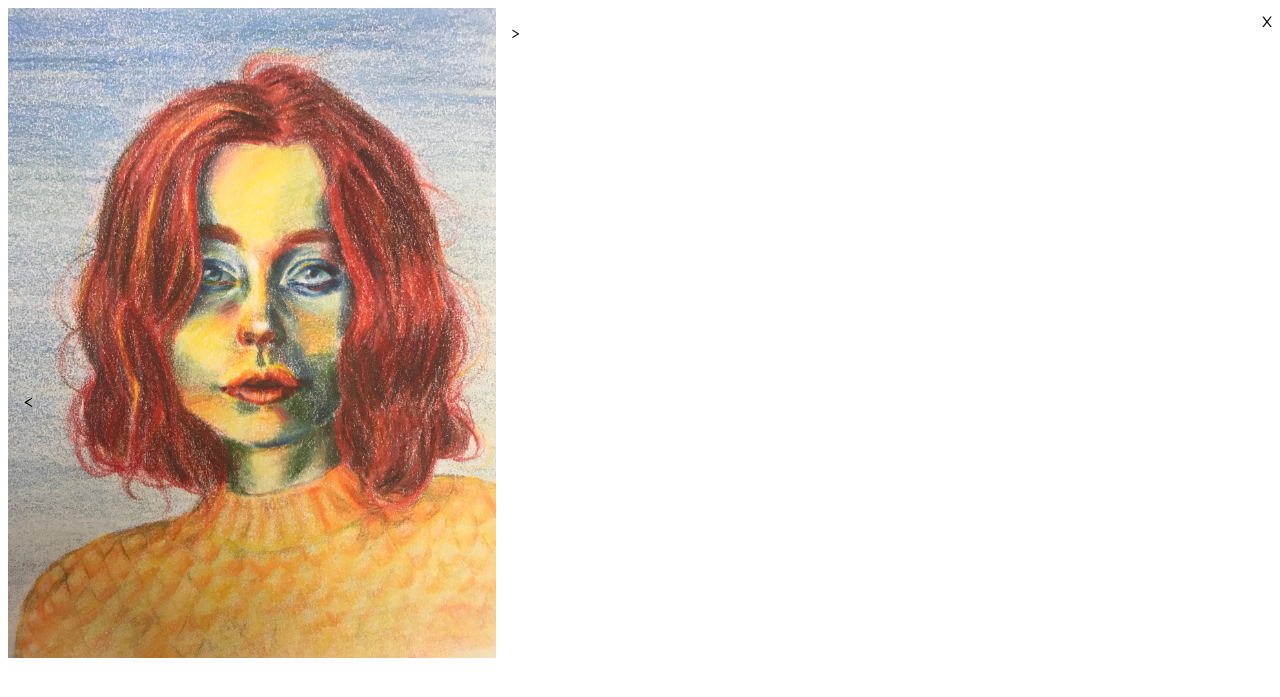
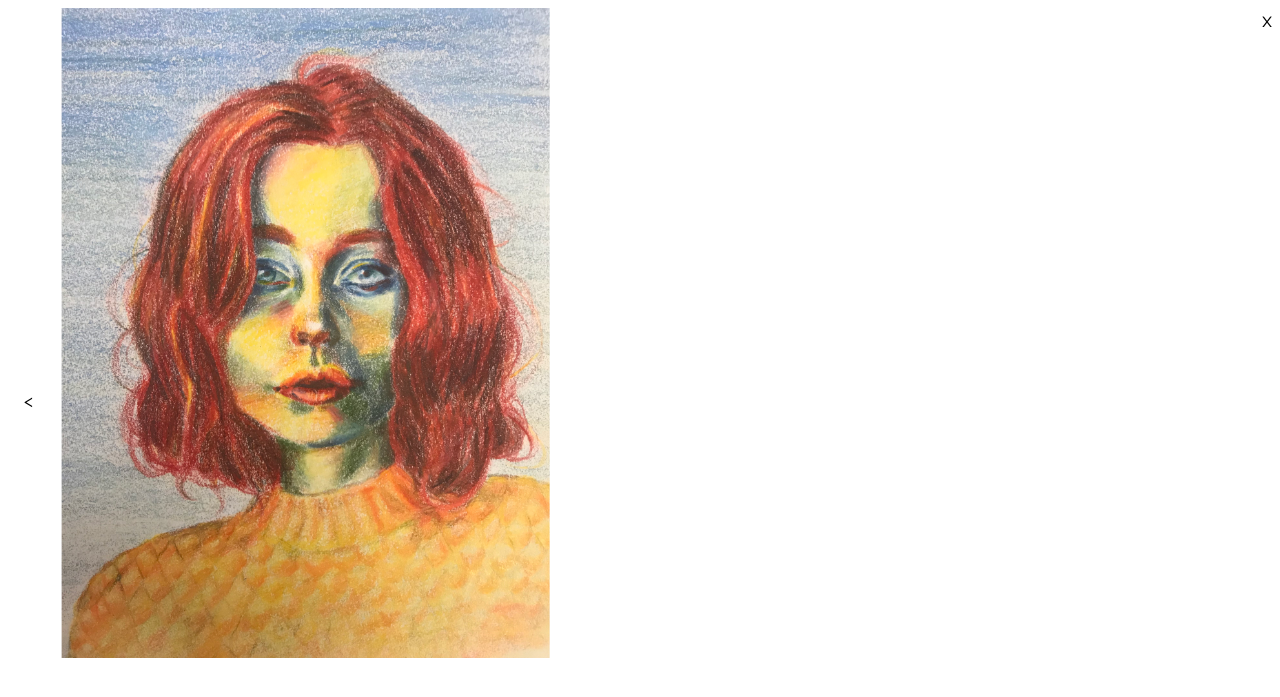
Before and after one commit to cander9/cs321, a PHP site: page /closer_look/closer2.php in a window 1280 px wide. Shown: the top 697 px of the page. Run offline with PHP 8.4, Linux system fonts and the light colour scheme.

Commit message:
Update contactStyle.css

```diff
--- a/www/css/contactStyle.css
+++ b/www/css/contactStyle.css
@@ -266,3 +266,8 @@ textarea:focus{
   -ms-transform: translateY(-50%);
   transform: translateY(-50%);
 }
+
+.big{
+  -ms-transform: translateX(50%);
+  transform: translateX(11%);
+}
```
